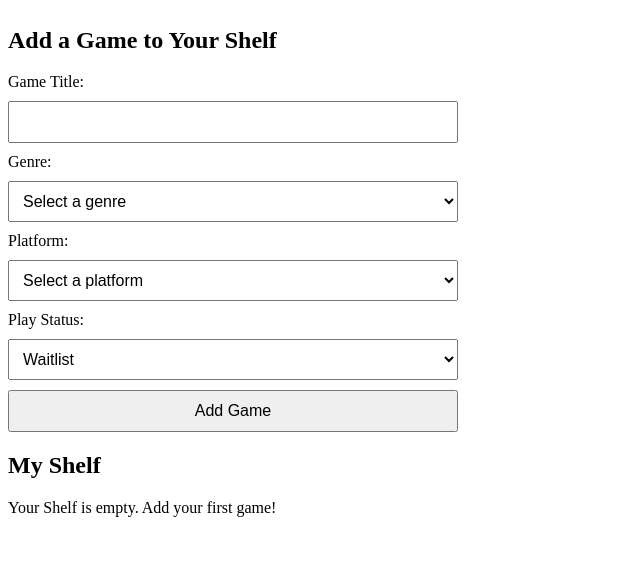
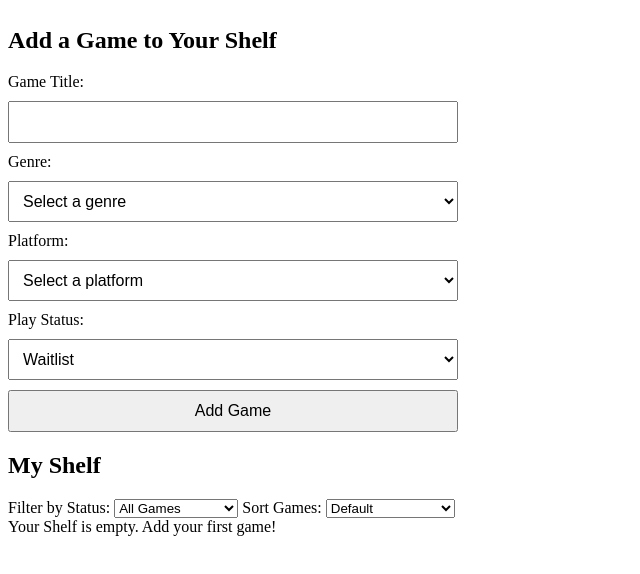
Before and after one commit to SamiSully/QuestShelf, a plain HTML site: page index.html in a window 1280 px wide. Shown: the part 130-704 px from the top of the page, without its empty margins (0-640 px from the left). Drawn offline with Linux system fonts and the light colour scheme.

Commit message:
Add filtering and sorting controls to My Shelf

```diff
--- a/index.html
+++ b/index.html
@@ -63,9 +63,27 @@
 
 <section id="my-shelf">
     <h2>My Shelf</h2>
+    <div id="shelf-controls">
+
+        <label for="filter-status">Filter by Status:</label>
+        <select id="filter-status">
+
+            <option value="All">All Games</option>
+            <option value="Waitlist">Waitlist</option>
+            <option value="Currently Playing">Currently Playing</option>
+            <option value="Finished">Finished</option>
+
+        </select>
+
+        <label for="sort-games">Sort Games:</label>
+        <select id="sort-games">
+            <option value="default">Default</option>
+            <option value="az">Alphabetical (A-Z)</option>
+        </select>
+    </div>
+
     <div id="game-list"></div>
 </section>
-
 <script src="script.js"></script>
 
 </body>
```
